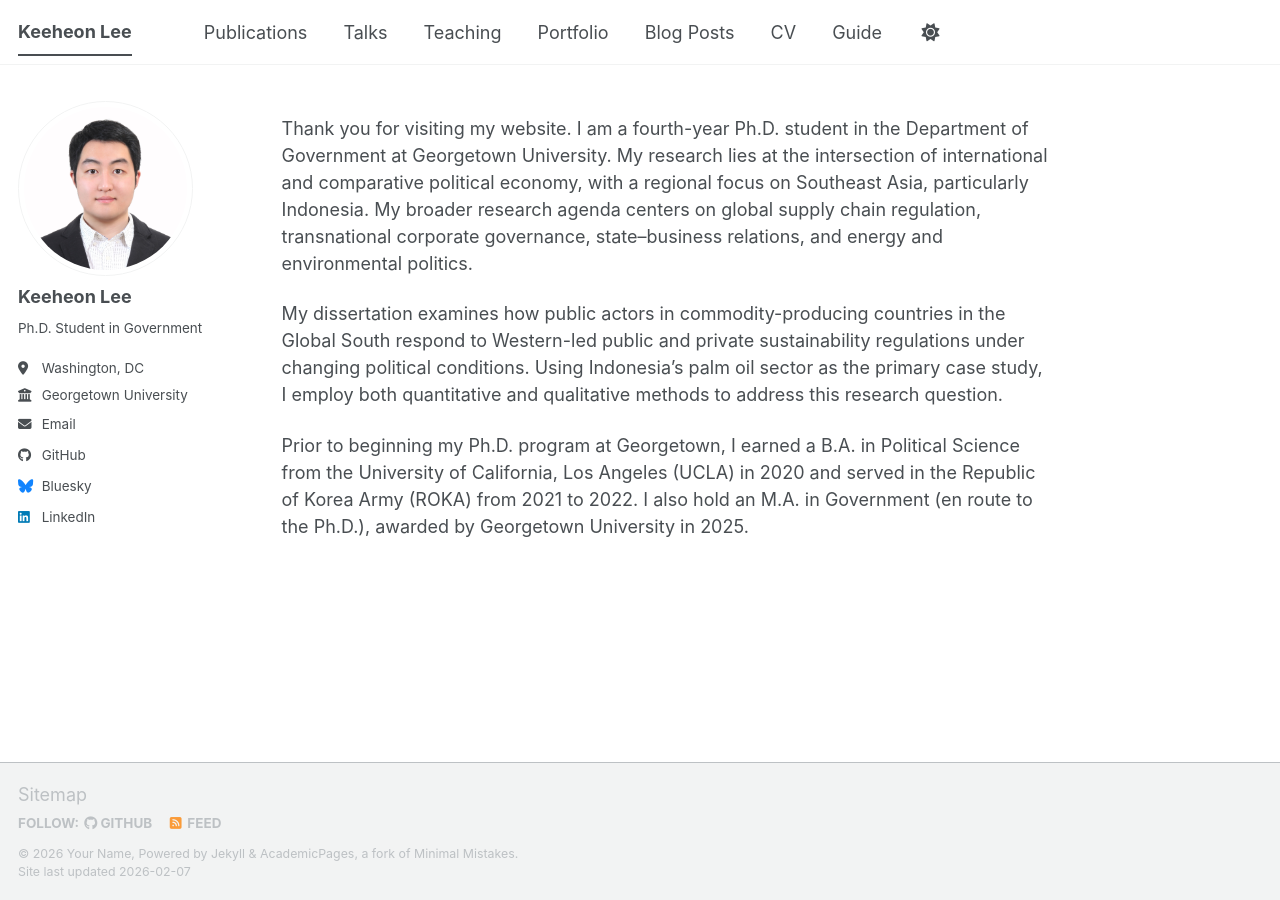
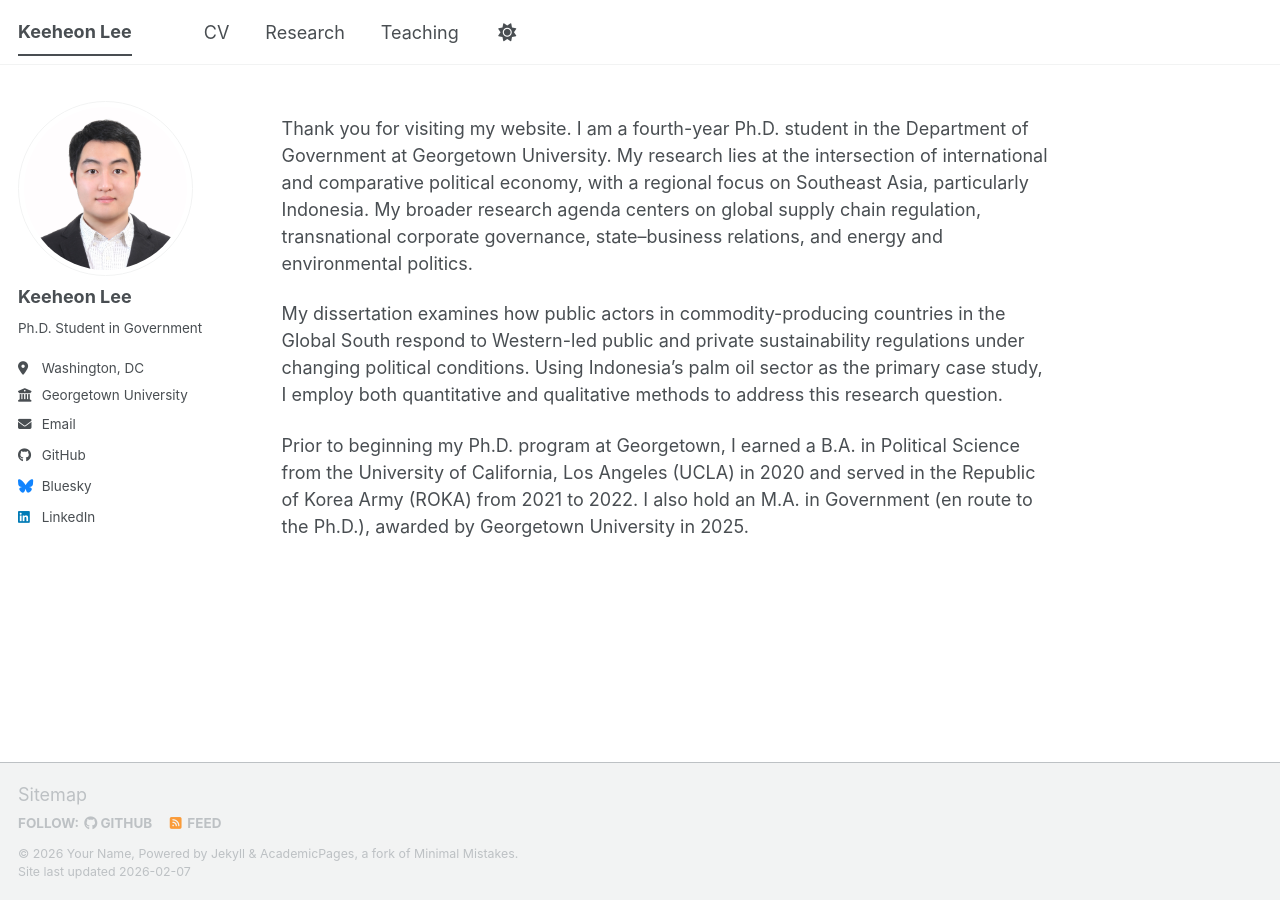
Before and after one commit to keeheon-lee/keeheon-lee.github.io, a Jekyll site: the page built from _pages/about.md, in a window 1280 px wide. Built offline with Jekyll 4.4.1, drawn with Linux system fonts in a browser that asks for light colours; a script bundle is joined from its source files by our own code; library files that are not in the unit come from our copies.

Commit message:
Update navigation.yml

```diff
--- a/_data/navigation.yml
+++ b/_data/navigation.yml
@@ -8,26 +8,14 @@
 #      Markdown formatted page while the second is generated using JSON.
 
 main:
-  - title: "Publications"
-    url: /publications/
-
-  - title: "Talks"
-    url: /talks/
-
-  - title: "Teaching"
-    url: /teaching/
-
-  - title: "Portfolio"
-    url: /portfolio/
-
-  - title: "Blog Posts"
-    url: /year-archive/
-
   - title: "CV"
     url: /cv/
 
   # - title: "CV"
   #   url: /cv-json/
 
-  - title: "Guide"
-    url: /markdown/
+  - title: "Research"
+    url: /research/
+
+  - title: "Teaching"
+    url: /teaching/
```
